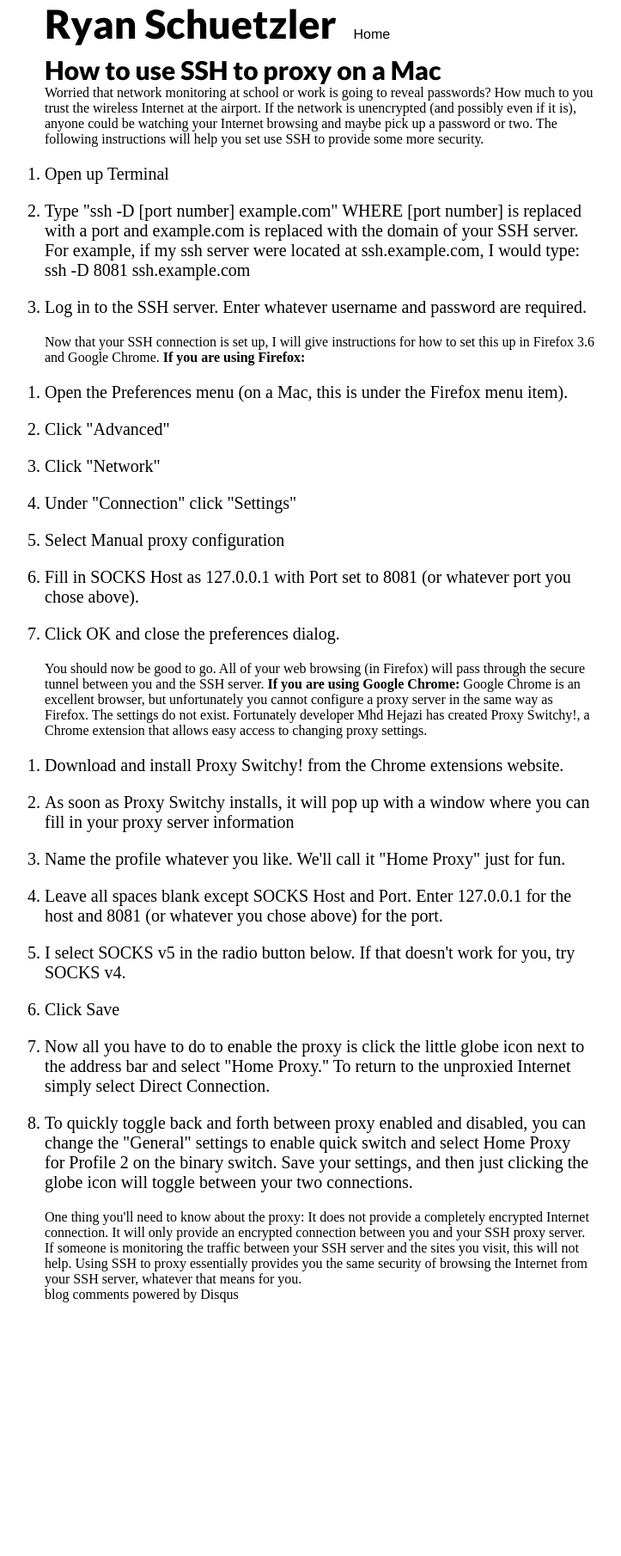
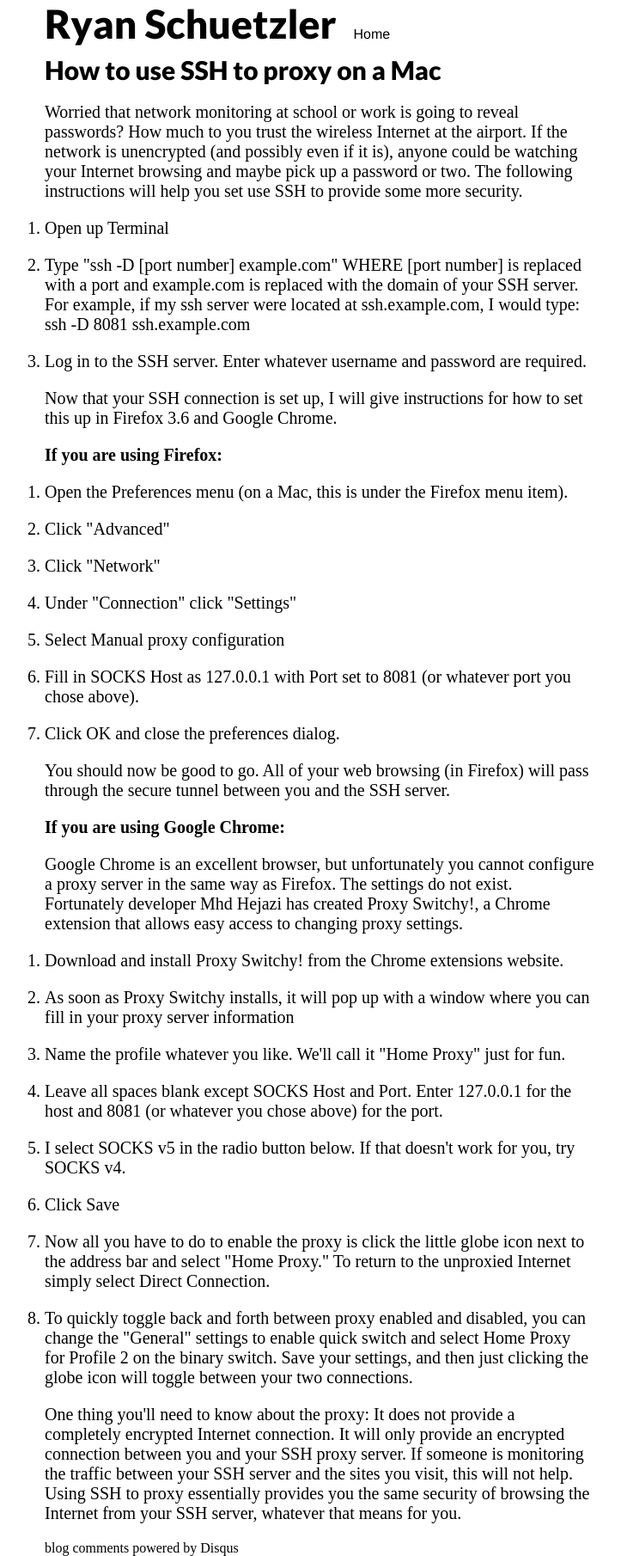
Before and after one commit to rschuetzler/Schuetzler.net, a Jekyll site: the page built from _posts/2010-06-16-use-ssh-to-proxy-mac.html, in a window 1280 px wide. Shown: the whole page at 86% size, without its empty margins (268-991 px from the left). Built offline with Jekyll 4.4.1, drawn with Linux system fonts in a browser that asks for light colours; some web fonts are replaced; comment, search, counter and statistics services are not loaded; before the commit the page ends 1515 px from its top, so only the background shows below that.

```diff
--- a/_posts/2010-05-23-still-here.html
+++ b/_posts/2010-05-23-still-here.html
@@ -9,6 +9,6 @@ tags:
 type: post
 status: publish
 ---
-Things have been pretty crazy the past few weeks. I've graduated, moved, gone on vacation, returned from vacation, interviewed for jobs, found a job, and started a job. Things are calming down now, and I may be able to write something useful here soon.
+<p>Things have been pretty crazy the past few weeks. I've graduated, moved, gone on vacation, returned from vacation, interviewed for jobs, found a job, and started a job. Things are calming down now, and I may be able to write something useful here soon.</p>
 
-I plan on spending the summer refreshing my increasingly lacking programming abilities. I intended to do it with Python, but it sounds like Java will be a better investment for me, at least for now.
+<p>I plan on spending the summer refreshing my increasingly lacking programming abilities. I intended to do it with Python, but it sounds like Java will be a better investment for me, at least for now.</p>
--- a/_posts/2010-06-16-use-ssh-to-proxy-mac.html
+++ b/_posts/2010-06-16-use-ssh-to-proxy-mac.html
@@ -12,15 +11,15 @@ tags:
 type: post
 status: publish
 ---
-Worried that network monitoring at school or work is going to reveal passwords? How much to you trust the wireless Internet at the airport. If the network is unencrypted (and possibly even if it is), anyone could be watching your Internet browsing and maybe pick up a password or two. The following instructions will help you set use SSH to provide some more security.<!--more-->
+<p>Worried that network monitoring at school or work is going to reveal passwords? How much to you trust the wireless Internet at the airport. If the network is unencrypted (and possibly even if it is), anyone could be watching your Internet browsing and maybe pick up a password or two. The following instructions will help you set use SSH to provide some more security.</p>
 <ol>
 	<li>Open up Terminal</li>
 	<li>Type "ssh -D [port number] example.com" WHERE [port number] is replaced with a port and example.com is replaced with the domain of your SSH server. For example, if my ssh server were located at ssh.example.com, I would type: ssh -D 8081 ssh.example.com</li>
 	<li>Log in to the SSH server. Enter whatever username and password are required.</li>
 </ol>
-Now that your SSH connection is set up, I will give instructions for how to set this up in Firefox 3.6 and Google Chrome.
+<p>Now that your SSH connection is set up, I will give instructions for how to set this up in Firefox 3.6 and Google Chrome.</p>
 
-<strong>If you are using Firefox:</strong>
+<p><strong>If you are using Firefox:</strong></p>
 <ol>
 	<li>Open the Preferences menu (on a Mac, this is under the Firefox menu item).</li>
 	<li>Click "Advanced"</li>
@@ -30,11 +29,11 @@ Now that your SSH connection is set up, I will give instructions for how to set
 	<li>Fill in SOCKS Host as 127.0.0.1 with Port set to 8081 (or whatever port you chose above).</li>
 	<li>Click OK and close the preferences dialog.</li>
 </ol>
-You should now be good to go. All of your web browsing (in Firefox) will pass through the secure tunnel between you and the SSH server.
+<p>You should now be good to go. All of your web browsing (in Firefox) will pass through the secure tunnel between you and the SSH server.</p>
 
-<strong>If you are using Google Chrome:</strong>
+<p><strong>If you are using Google Chrome:</strong></p>
 
-Google Chrome is an excellent browser, but unfortunately you cannot configure a proxy server in the same way as Firefox. The settings do not exist. Fortunately developer Mhd Hejazi has created Proxy Switchy!, a Chrome extension that allows easy access to changing proxy settings.
+<p>Google Chrome is an excellent browser, but unfortunately you cannot configure a proxy server in the same way as Firefox. The settings do not exist. Fortunately developer Mhd Hejazi has created Proxy Switchy!, a Chrome extension that allows easy access to changing proxy settings.</p>
 <ol>
 	<li>Download and install <a href="https://chrome.google.com/extensions/detail/caehdcpeofiiigpdhbabniblemipncjj">Proxy Switchy!</a> from the Chrome extensions website.</li>
 	<li>As soon as Proxy Switchy installs, it will pop up with a window where you can fill in your proxy server information</li>
@@ -45,4 +44,4 @@ Google Chrome is an excellent browser, but unfortunately you cannot configure a
 	<li>Now all you have to do to enable the proxy is click the little globe icon next to the address bar and select "Home Proxy." To return to the unproxied Internet simply select Direct Connection.</li>
 	<li>To quickly toggle back and forth between proxy enabled and disabled, you can change the "General" settings to enable quick switch and select Home Proxy for Profile 2 on the binary switch. Save your settings, and then just clicking the globe icon will toggle between your two connections.</li>
 </ol>
-One thing you'll need to know about the proxy: It does not provide a completely encrypted Internet connection. It will only provide an encrypted connection between you and your SSH proxy server. If someone is monitoring the traffic between your SSH server and the sites you visit, this will not help. Using SSH to proxy essentially provides you the same security of browsing the Internet from your SSH server, whatever that means for you.
+<p>One thing you'll need to know about the proxy: It does not provide a completely encrypted Internet connection. It will only provide an encrypted connection between you and your SSH proxy server. If someone is monitoring the traffic between your SSH server and the sites you visit, this will not help. Using SSH to proxy essentially provides you the same security of browsing the Internet from your SSH server, whatever that means for you.</p>
```
Also changed, not shown: other parts of _posts/2010-06-16-use-ssh-to-proxy-mac.html (+0 -1 lines), _posts/2010-06-05-how-to-filter-netflix-on-mpaa-rating.html (+5 -5 lines).
